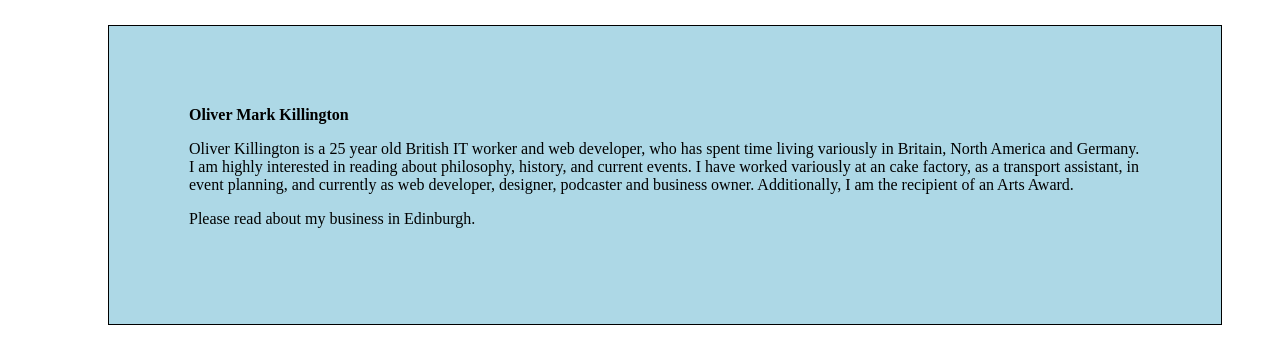
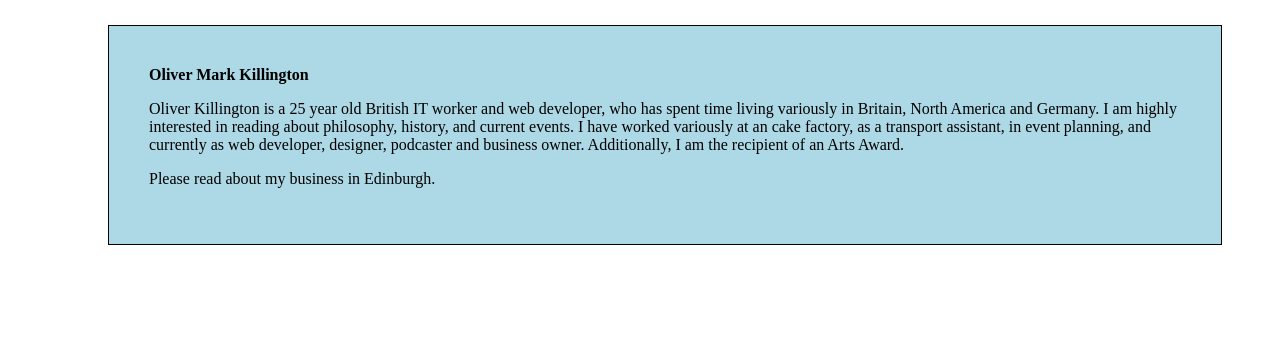
Before and after one commit to catlikesice/clickstart_portfolio, a plain HTML site: page index.html in a window 1280 px wide. Drawn offline with Linux system fonts and the light colour scheme.

Commit message:
Update index.html

```diff
--- a/index.html
+++ b/index.html
@@ -6,7 +6,7 @@ div {
   border: 1px solid black;
   margin: 25px 50px 75px 100px;
   background-color: lightblue;
-  padding: 80px
+  padding: 40px
 }
   .btn {
 background-color: yellow;
```
